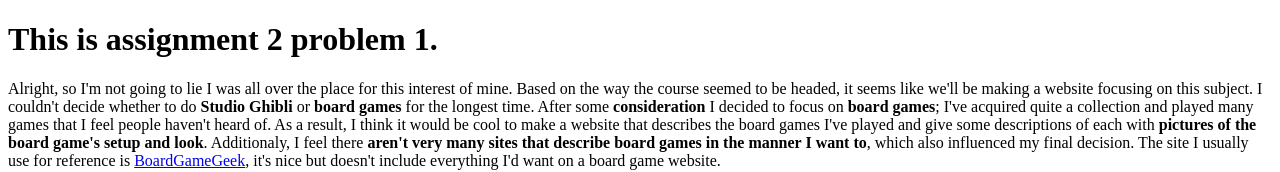
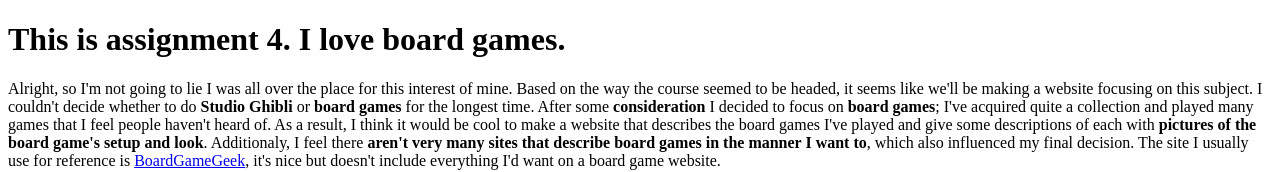
Before and after one commit to ValiantPhoenix13/ValiantPhoenix13.github.io, a plain HTML site: page index.html in a window 1280 px wide. Shown: the top 172 px of the page. Drawn offline with Linux system fonts and the light colour scheme.

Commit message:
Update index.html

```diff
--- a/index.html
+++ b/index.html
@@ -1,6 +1,6 @@
 <!DOCTYPE html>
     <body>
-        <h1>This is assignment 2 problem 1.</h1>
+        <h1>This is assignment 4. I love board games.</h1>
         <p> Alright, so I'm not going to lie I was all over the place for this interest of mine.
             Based on the way the course seemed to be headed, it seems like we'll be making a website focusing on this subject.
             I couldn't decide whether to do <strong>Studio Ghibli</strong> or <strong>board games</strong> for the longest time.
```
